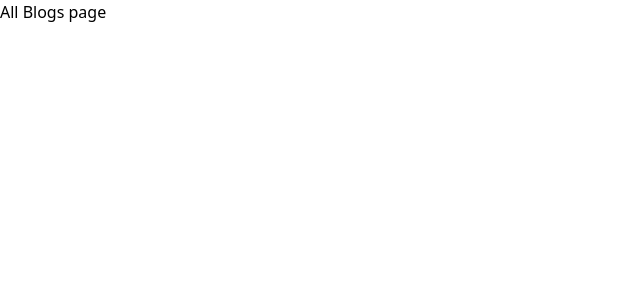
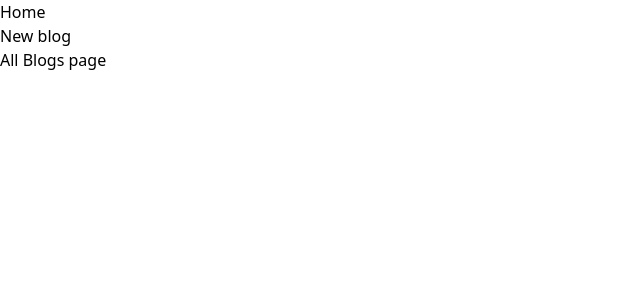
Before and after one commit to pufex/example-blogs-frontend, a React app: page / in a window 1280 px wide. Shown: the top 300 px of the page, without its empty margins (0-640 px from the left). Built offline with nearby package versions, Linux system fonts and the light colour scheme; the HTML template or start-up script is replaced by a standard one.

Commit message:
Added simple route navigation

```diff
--- a/src/App.jsx
+++ b/src/App.jsx
@@ -1,10 +1,24 @@
 import { Routes, Route } from "react-router-dom"
 import { Blogs } from "./pages/Blogs"
 import { BlogForm } from "./pages/BlogForm"
+import { Link } from "react-router-dom"
 
 function App() {
   return <>
-
+    <nav>
+      <ul>
+        <li>
+          <Link to="/">
+            Home
+          </Link>
+        </li>
+        <li>
+          <Link to="/create-blog">
+            New blog
+          </Link>
+        </li>
+      </ul>
+    </nav>
     <Routes>
       <Route path="/" element={<Blogs />} />
       <Route path="/create-blog" element={<BlogForm />}/>
```
